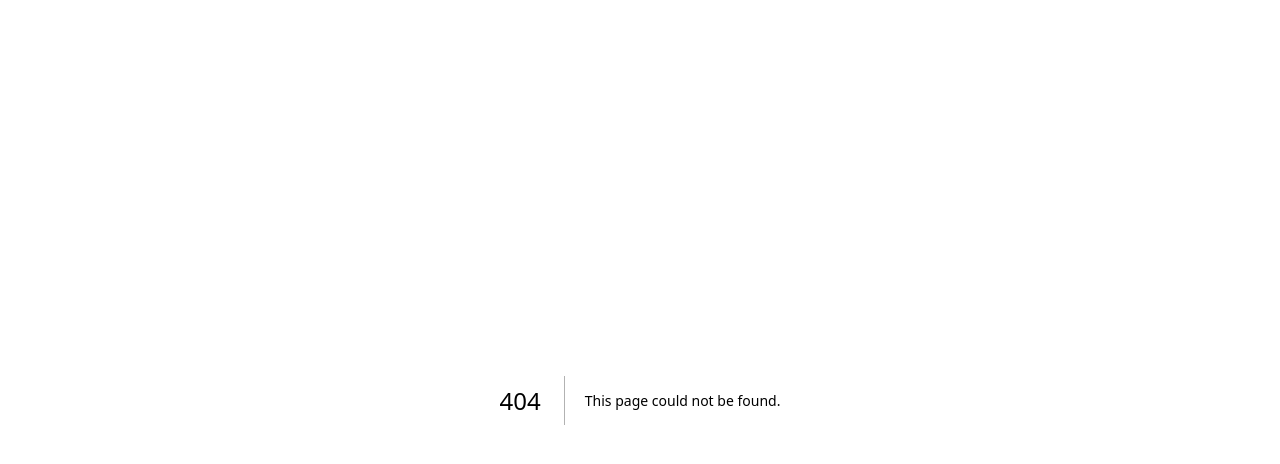
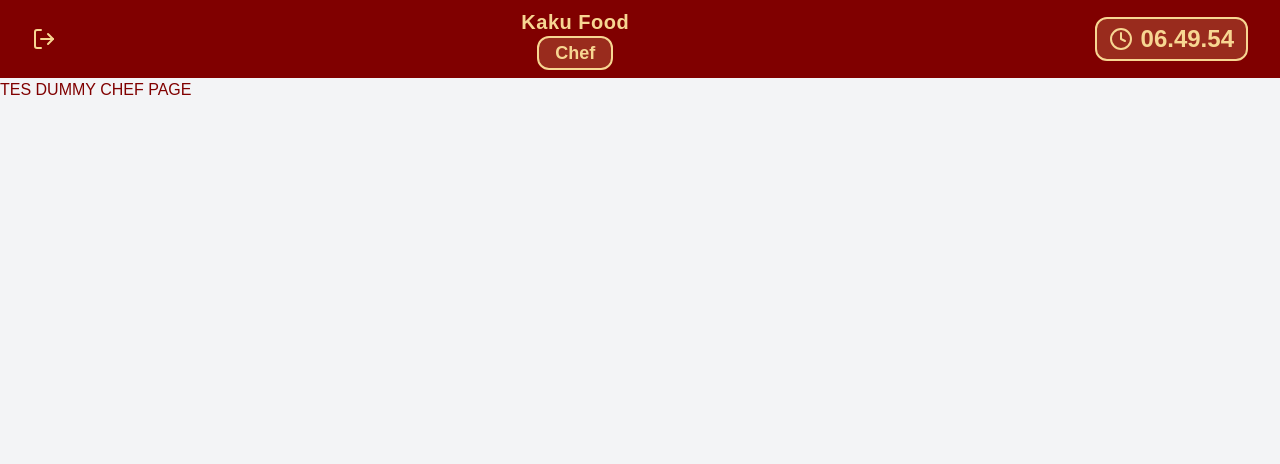
Before and after one commit to LeoDoesCode17/sistem-pendamping-kaku, a Next.js app: page /chef in a window 1280 px wide. Before the commit this address had no page. Shown: the top 464 px of the page. Built offline with nearby package versions, Linux system fonts and the light colour scheme.

Commit message:
feat(ui): add dummy page for chef role

```diff
--- /dev/null
+++ b/src/app/(routes)/chef/layout.tsx
@@ -0,0 +1,10 @@
+import TopbarMain from "@/features/ui/Topbar/TopbarMain";
+
+export default function Layout({ children }: { children: React.ReactNode }) {
+  return (
+    <div className="bg-gray-100">
+      <TopbarMain pageType="Chef" />
+      <main>{children}</main>
+    </div>
+  );
+}
--- /dev/null
+++ b/src/app/(routes)/chef/page.tsx
@@ -0,0 +1,5 @@
+import ChefPage from '@/features/chef/pages/ChefPage';
+
+export default function Page() {
+  return <ChefPage />;
+}
--- /dev/null
+++ b/src/features/chef/pages/ChefPage.tsx
@@ -0,0 +1,12 @@
+'use client';
+
+
+export default function ChefPage() {
+
+
+  return (
+    <div className="min-h-screen bg-gray-100">
+      <h1 className="text-maroon">TES DUMMY CHEF PAGE</h1>
+    </div>
+  );
+}
```
